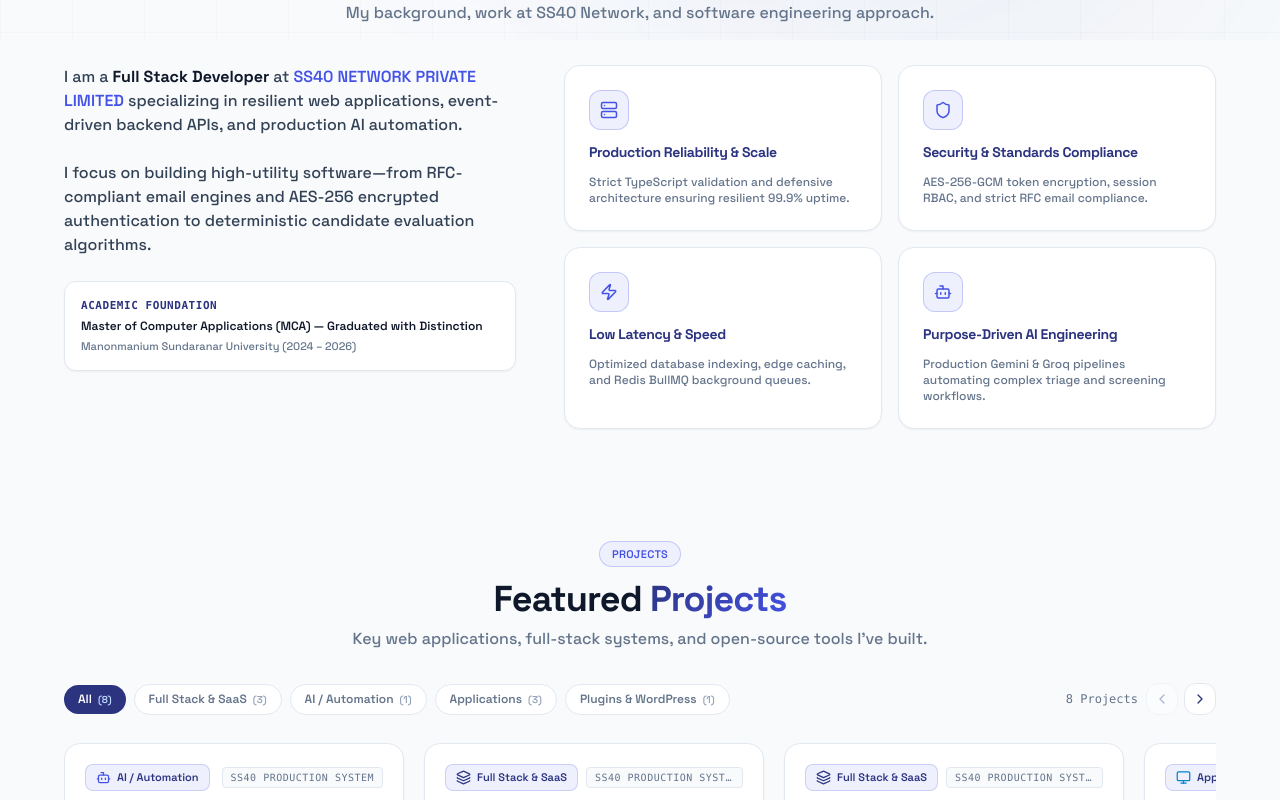
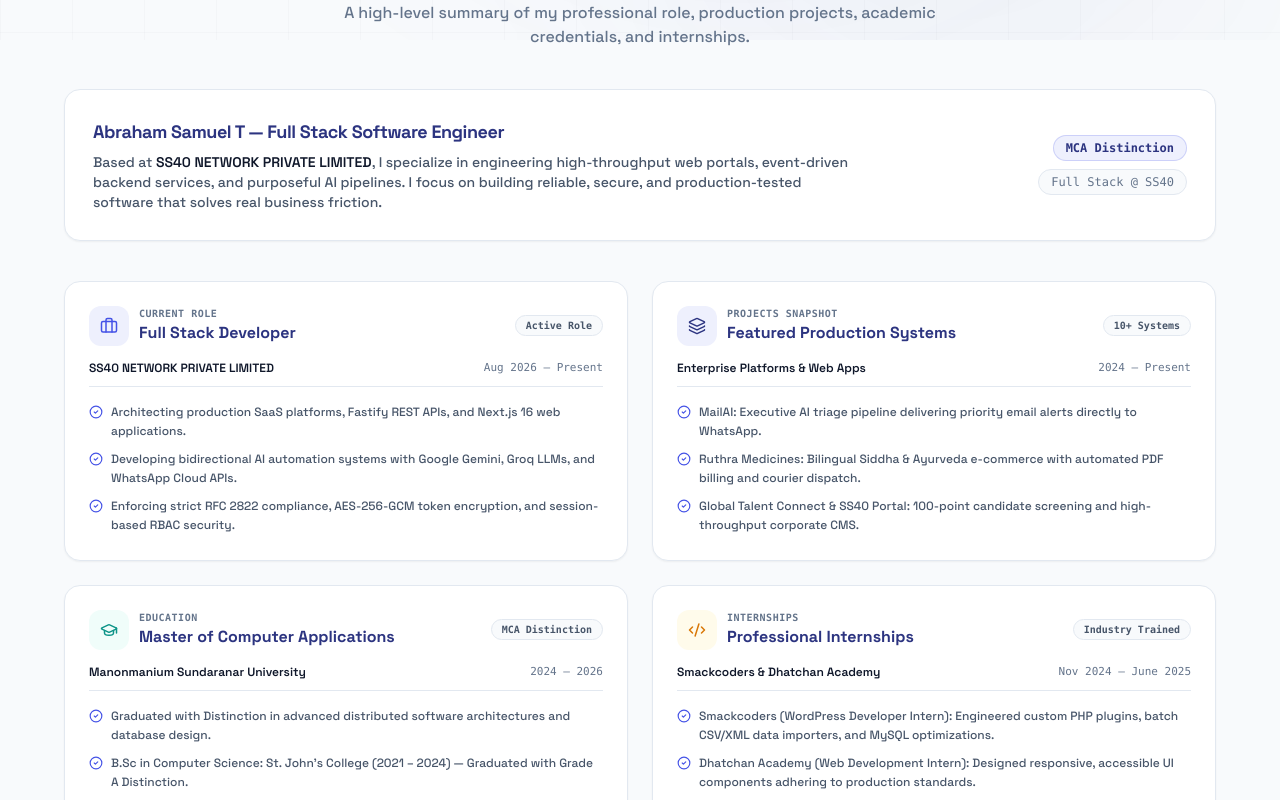
Before and after one commit to AbrahamSamuel2003/portfolio, a React (Vite) app: page / in a window 1280 px wide. Shown: the part 760-1560 px from the top of the page. Built offline with nearby package versions, Linux system fonts and the light colour scheme.

Commit message:
feat: redesign About section into an executive career blueprint featuring projects, education, and internships

```diff
--- a/src/components/sections/About.jsx
+++ b/src/components/sections/About.jsx
@@ -1,7 +1,70 @@
 import { memo } from "react";
 import { motion } from "framer-motion";
+import { Briefcase, Layers, GraduationCap, Code2, CheckCircle2 } from "lucide-react";
 import SectionHeading from "../ui/SectionHeading.jsx";
-import { engineeringPrinciples } from "../../data/portfolioData.js";
+
+const ABOUT_CARDS = [
+  {
+    icon: Briefcase,
+    category: "Current Role",
+    badge: "Active Role",
+    title: "Full Stack Developer",
+    subtitle: "SS40 NETWORK PRIVATE LIMITED",
+    period: "Aug 2026 – Present",
+    highlights: [
+      "Architecting production SaaS platforms, Fastify REST APIs, and Next.js 16 web applications.",
+      "Developing bidirectional AI automation systems with Google Gemini, Groq LLMs, and WhatsApp Cloud APIs.",
+      "Enforcing strict RFC 2822 compliance, AES-256-GCM token encryption, and session-based RBAC security."
+    ],
+    accent: "#4452E6",
+    bgAccent: "#EEF0FD"
+  },
+  {
+    icon: Layers,
+    category: "Projects Snapshot",
+    badge: "10+ Systems",
+    title: "Featured Production Systems",
+    subtitle: "Enterprise Platforms & Web Apps",
+    period: "2024 – Present",
+    highlights: [
+      "MailAI: Executive AI triage pipeline delivering priority email alerts directly to WhatsApp.",
+      "Ruthra Medicines: Bilingual Siddha & Ayurveda e-commerce with automated PDF billing and courier dispatch.",
+      "Global Talent Connect & SS40 Portal: 100-point candidate screening and high-throughput corporate CMS."
+    ],
+    accent: "#2C3480",
+    bgAccent: "#EEF0FD"
+  },
+  {
+    icon: GraduationCap,
+    category: "Education",
+    badge: "MCA Distinction",
+    title: "Master of Computer Applications",
+    subtitle: "Manonmanium Sundaranar University",
+    period: "2024 – 2026",
+    highlights: [
+      "Graduated with Distinction in advanced distributed software architectures and database design.",
+      "B.Sc in Computer Science: St. John's College (2021 – 2024) — Graduated with Grade A Distinction.",
+      "Strong theoretical and applied foundation in algorithms, system security, and cloud architectures."
+    ],
+    accent: "#0D9488",
+    bgAccent: "#F0FDFA"
+  },
+  {
+    icon: Code2,
+    category: "Internships",
+    badge: "Industry Trained",
+    title: "Professional Internships",
+    subtitle: "Smackcoders & Dhatchan Academy",
+    period: "Nov 2024 – June 2025",
+    highlights: [
+      "Smackcoders (WordPress Developer Intern): Engineered custom PHP plugins, batch CSV/XML data importers, and MySQL optimizations.",
+      "Dhatchan Academy (Web Development Intern): Designed responsive, accessible UI components adhering to production standards.",
+      "Gained hands-on experience in cross-functional team sprints, code reviews, and enterprise client requirements."
+    ],
+    accent: "#D97706",
+    bgAccent: "#FFFBEB"
+  }
+];
 
 const About = memo(function About() {
   return (
@@ -10,68 +73,101 @@ const About = memo(function About() {
 
         {/* Section Heading */}
         <SectionHeading
-          badge="About"
-          title="About"
-          highlight="Me"
-          subtitle="My background, work at SS40 Network, and software engineering approach."
+          badge="About Me"
+          title="Executive"
+          highlight="Profile"
+          subtitle="A high-level summary of my professional role, production projects, academic credentials, and internships."
         />
 
-        {/* Narrative & Principles Layout */}
-        <div className="grid lg:grid-cols-12 gap-8 lg:gap-12 items-start text-center lg:text-left">
+        {/* Executive Bio Lead-in Banner */}
+        <motion.div
+          initial={{ opacity: 0, y: 16 }}
+          whileInView={{ opacity: 1, y: 0 }}
+          viewport={{ once: true, amount: 0.1 }}
+          transition={{ duration: 0.45 }}
+          className="p-5 sm:p-7 rounded-2xl bg-white border border-[#E2E8F0] shadow-sm text-center sm:text-left flex flex-col sm:flex-row items-center justify-between gap-5 card-stable"
+        >
+          <div className="space-y-1.5 max-w-3xl">
+            <h3 className="text-base sm:text-lg font-bold text-[#2C3480] tracking-tight">
+              Abraham Samuel T — Full Stack Software Engineer
+            </h3>
+            <p className="text-xs sm:text-sm text-[#475569] leading-relaxed">
+              Based at <strong className="text-[#0F172A] font-semibold">SS40 NETWORK PRIVATE LIMITED</strong>, I specialize in engineering high-throughput web portals, event-driven backend services, and purposeful AI pipelines. I focus on building reliable, secure, and production-tested software that solves real business friction.
+            </p>
+          </div>
 
-          {/* Left Narrative (5 cols) */}
-          <motion.div
-            initial={{ opacity: 0, x: -20 }}
-            whileInView={{ opacity: 1, x: 0 }}
-            viewport={{ once: true, amount: 0.1 }}
-            transition={{ duration: 0.5 }}
-            className="lg:col-span-5 space-y-5 sm:space-y-6 text-[#334155] text-sm sm:text-base leading-relaxed text-center lg:text-left"
-          >
-            <p>
-              I am a <strong className="text-[#0F172A]">Full Stack Developer</strong> at{" "}
-              <span className="text-[#4452E6] font-semibold">SS40 NETWORK PRIVATE LIMITED</span>{" "}
-              specializing in resilient web applications, event-driven backend APIs, and production AI automation.
-            </p>
-            <p>
-              I focus on building high-utility software—from RFC-compliant email engines and AES-256 encrypted authentication to deterministic candidate evaluation algorithms.
-            </p>
-
-            {/* Quick Credentials Block */}
-            <div className="p-3.5 sm:p-4 rounded-xl bg-white border border-[#E2E8F0] shadow-sm space-y-1 text-xs text-center lg:text-left mx-auto lg:mx-0 max-w-md lg:max-w-none card-stable">
-              <div className="text-[#2C3480] font-bold uppercase tracking-wider font-mono text-[11px]">Academic Foundation</div>
-              <p className="text-[#0F172A] font-semibold">Master of Computer Applications (MCA) — Graduated with Distinction</p>
-              <p className="text-[#64748B] text-[11px]">Manonmanium Sundaranar University (2024 – 2026)</p>
+          <div className="flex flex-wrap sm:flex-col items-center sm:items-end justify-center gap-2 flex-shrink-0 text-xs font-mono">
+            <span className="px-3 py-1 rounded-full bg-[#EEF0FD] text-[#2C3480] font-semibold border border-[#4452E6]/20">
+              MCA Distinction
+            </span>
+            <span className="px-3 py-1 rounded-full bg-[#F8FAFC] text-[#64748B] border border-[#E2E8F0]">
+              Full Stack @ SS40
+            </span>
           </div>
         </motion.div>
 
-          {/* Right Engineering Principles Cards (7 cols) - Anti-flicker GPU stabilized */}
-          <div className="lg:col-span-7 grid grid-cols-2 gap-2.5 sm:gap-4">
-            {engineeringPrinciples.map((principle, idx) => {
-              const Icon = principle.icon;
+        {/* 4-Card Modular Executive Snapshot Grid (Projects, Education, Internships, Current Role) */}
+        <div className="grid md:grid-cols-2 gap-4 sm:gap-6">
+          {ABOUT_CARDS.map((card, idx) => {
+            const Icon = card.icon;
 
             return (
               <motion.div
-                  key={principle.title}
-                  initial={{ opacity: 0, y: 16 }}
+                key={card.category}
+                initial={{ opacity: 0, y: 18 }}
                 whileInView={{ opacity: 1, y: 0 }}
                 viewport={{ once: true, amount: 0.1 }}
-                  transition={{ duration: 0.4, delay: idx * 0.06 }}
-                  className="p-3.5 sm:p-6 rounded-2xl bg-white border border-[#E2E8F0] shadow-sm hover:border-[#4452E6]/30 hover:shadow-md transition-[border-color,box-shadow] duration-200 space-y-2 sm:space-y-3 flex flex-col items-center sm:items-start text-center sm:text-left card-stable"
+                transition={{ duration: 0.45, delay: idx * 0.08 }}
+                className="p-5 sm:p-6 rounded-2xl bg-white border border-[#E2E8F0] shadow-sm hover:border-[#4452E6]/35 hover:shadow-md transition-[border-color,box-shadow] duration-200 flex flex-col justify-between space-y-4 group card-stable text-left"
               >
-                  <div className="w-8 h-8 sm:w-10 sm:h-10 rounded-xl bg-[#EEF0FD] border border-[#4452E6]/25 flex items-center justify-center text-[#4452E6] flex-shrink-0">
-                    <Icon size={16} className="sm:w-[18px] sm:h-[18px]" />
+                {/* Card Top: Category, Icon & Status Badge */}
+                <div className="space-y-3">
+                  <div className="flex items-center justify-between gap-2">
+                    <div className="flex items-center gap-2.5">
+                      <div
+                        className="w-9 h-9 sm:w-10 sm:h-10 rounded-xl flex items-center justify-center flex-shrink-0 group-hover:scale-105 transition-transform"
+                        style={{ backgroundColor: card.bgAccent, color: card.accent }}
+                      >
+                        <Icon size={18} />
                       </div>
-                  <h4 className="text-xs sm:text-sm font-bold text-[#2C3480] tracking-tight leading-snug">
-                    {principle.title}
+                      <div>
+                        <span className="text-[10px] font-mono uppercase tracking-wider text-[#64748B] block font-semibold">
+                          {card.category}
+                        </span>
+                        <h4 className="text-sm sm:text-base font-bold text-[#2C3480] leading-tight group-hover:text-[#4452E6] transition-colors">
+                          {card.title}
                         </h4>
-                  <p className="text-[11px] sm:text-xs text-[#64748B] leading-relaxed line-clamp-3 sm:line-clamp-none">
-                    {principle.description}
-                  </p>
+                      </div>
+                    </div>
+
+                    <span className="px-2.5 py-0.5 rounded-full text-[10px] font-mono font-semibold bg-[#F8FAFC] border border-[#E2E8F0] text-[#475569] flex-shrink-0">
+                      {card.badge}
+                    </span>
+                  </div>
+
+                  {/* Organization & Period */}
+                  <div className="flex items-center justify-between gap-2 text-xs pt-0.5 border-b border-[#E2E8F0] pb-2.5">
+                    <span className="font-semibold text-[#0F172A] truncate">
+                      {card.subtitle}
+                    </span>
+                    <span className="text-[#64748B] font-mono text-[11px] flex-shrink-0">
+                      {card.period}
+                    </span>
+                  </div>
+
+                  {/* Highlights Bullet Matrix */}
+                  <div className="space-y-2 pt-1">
+                    {card.highlights.map((highlight, hIdx) => (
+                      <div key={hIdx} className="flex items-start gap-2 text-xs text-[#475569] leading-relaxed">
+                        <CheckCircle2 size={14} className="text-[#4452E6] mt-0.5 flex-shrink-0" />
+                        <span>{highlight}</span>
+                      </div>
+                    ))}
+                  </div>
+                </div>
               </motion.div>
             );
           })}
-          </div>
-
         </div>
 
       </div>
```
Lines whose indentation alone changed are shown as unchanged.
